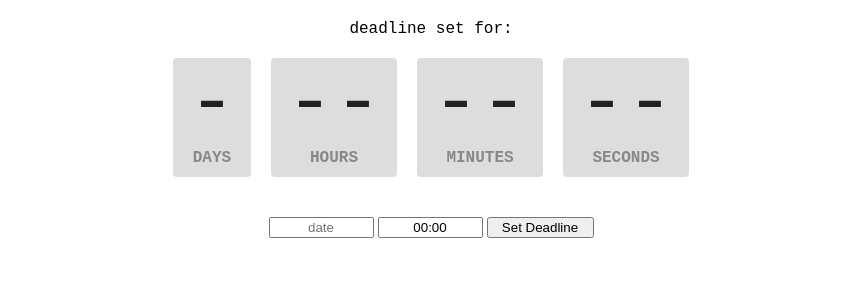
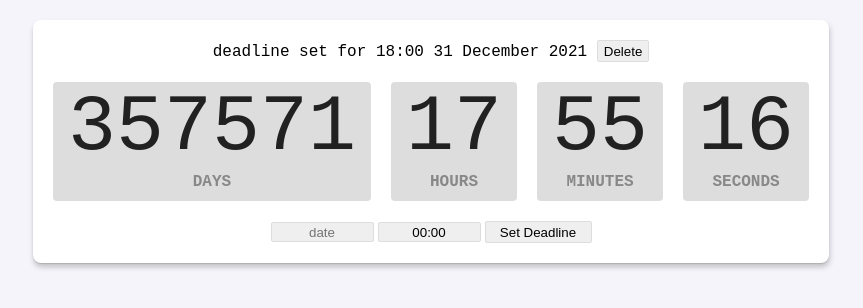
Before and after one commit to grig-d/deadline-list, a plain HTML site: page index.html in a window 1280 px wide. Shown: the whole page, without its empty margins (209-1072 px from the left). Drawn offline with Linux system fonts and the light colour scheme.

Commit message:
readme todos updated

```diff
--- a/css/style.css
+++ b/css/style.css
@@ -26,6 +26,7 @@ body {
   margin: 0;
   display: flex;
   justify-content: center;
+  background: #f5f4fa;
 }
 
 img {
@@ -40,13 +41,41 @@ img {
 }
 
 .container {
+  margin-top: 20px;
   display: flex;
   flex-direction: column;
   text-align: center;
+  padding: 0 20px;
+  border-radius: 8px;
+  background-color: #ffffff;
+  /* background-color: plum; */
+  box-shadow: 0px 1px 1px rgba(0, 0, 0, 0.12), 0px 4px 4px rgba(0, 0, 0, 0.06),
+    1px 4px 6px rgba(0, 0, 0, 0.16);
 }
 
+/*
+font-family: Roboto;
+font-style: normal;
+font-weight: normal;
+font-size: 16px;
+line-height: 19px;
+text-align: center;
+letter-spacing: 0.03em;
+*/
+
+/*
+font-family: Roboto;
+font-style: normal;
+font-weight: 500;
+font-size: 16px;
+line-height: 19px;
+text-align: center;
+letter-spacing: 0.03em;
+color: #212121;
+*/
+
 .form-container {
-  margin-top: 40px;
+  margin: 20px 0;
 }
 
 .header {
@@ -103,8 +132,32 @@ img {
 #datepicker,
 #timepicker {
   text-align: center;
+  height: 20px;
+  border: 1px solid #ddd;
+  border-radius: 2px;
+  background-color: #efefef;
+}
+
+#datepicker:hover,
+#datepicker:focus,
+#timepicker:hover,
+#timepicker:focus,
+#setDeadlineBtn:hover,
+#setDeadlineBtn:focus,
+.deleteBtn:hover,
+.deleteBtn:focus {
+  background-color: #ddd;
 }
 
 #setDeadlineBtn {
   width: 107px;
+  height: 22px;
+  border: 1px solid #ddd;
+  border-radius: 2px;
 }
+
+.deleteBtn {
+  height: 22px;
+  border: 1px solid #ddd;
+  border-radius: 2px;
+}
--- a/index.html
+++ b/index.html
@@ -17,7 +17,11 @@
   </head>
   <body>
     <div class="container">
-      <div class="header">deadline set for:</div>
+      <div class="header">
+        deadline set for
+        <span id="current_deadline">18:00 31 December 2021</span>
+        <button type="button" class="deleteBtn">Delete</button>
+      </div>
       <div class="timer" id="timer-1">
         <div class="field">
           <span class="value" data-value="days">-</span>
--- a/main.js
+++ b/main.js
@@ -5,9 +5,10 @@ import storage from './js/storage.js';
 // console.log(storage.get('dateAndTime'));
 
 
+
 const deadLine = new CountdownTimer({
   selector: '#timer-1',
-  targetDate: new Date('Dec 31, 2021 18:00:00'),
+  targetDate: new Date('Dec 31, 3000 19:00:00'),
 });
 
 storage.set('dateAndTimeCheck', deadLine.targetDate);
```
Also changed, not shown: README.md.
